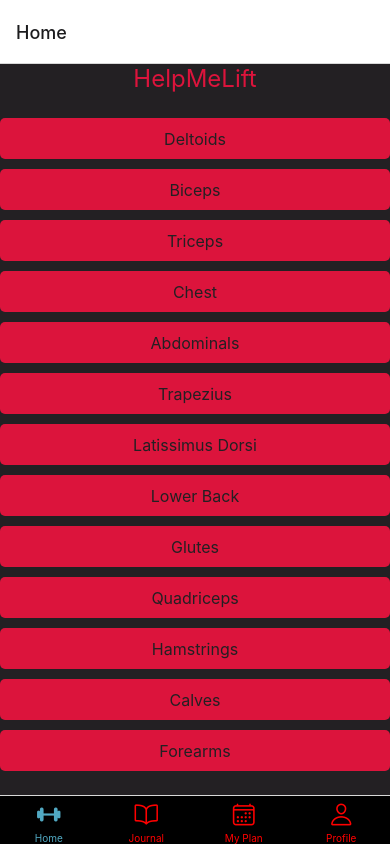
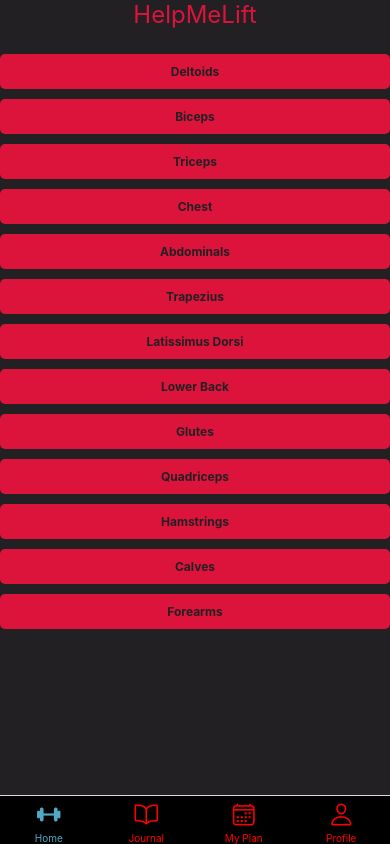
Before and after one commit to MyUsernamesWereTaken/HelpMeLift-React-Native-Edition-, a React Native app in the folder HelpMeLift/: screen /Home in a window 390 px wide. Built offline with nearby package versions, Linux system fonts and the light colour scheme.

Commit message:
Removed Header and reduced button size
Removed Header and reduced button size as well as made button texts bold

---TODO---:
- Correctly adjust buttons on FlatList using GPT.
- Move Modal to another .js file
- Make sure the HelpMeLift title can be visible again.

```diff
--- a/HelpMeLift/App.js
+++ b/HelpMeLift/App.js
@@ -18,10 +18,11 @@ export default function App(){
 
       <Tab.Navigator
         screenOptions={({ route }) => ({
+          headerShown:false,
           tabBarStyle: { backgroundColor: "#000000"},
           tabBarInactiveTintColor: "red",
           tabBarActiveTintColor: "#51A9C3",
-          tabBarIcon: ({ focused, color, size }) => {
+          tabBarIcon: ({ focused, color }) => {
             let iconName;
             if (route.name === "Home") {
               iconName = focused ? "barbell" : "barbell-outline";
@@ -32,7 +33,7 @@ export default function App(){
             } else if (route.name === "Profile") {
               iconName = focused ? "person" : "person-outline";
             }
-            return <Ionicons name={iconName} size={size} color={color} />;
+            return <Ionicons name={iconName} size={25} color={color} />;
           },
         })}>
 
--- a/HelpMeLift/screens/Home.js
+++ b/HelpMeLift/screens/Home.js
@@ -1,6 +1,6 @@
 import { useState } from 'react';
 import { StatusBar } from 'expo-status-bar';
-import { StyleSheet, Text, View, TouchableOpacity, ScrollView, Modal, useWindowDimensions, SafeAreaView, FlatList } from 'react-native';
+import { StyleSheet, Text, View, TouchableOpacity, ScrollView, Modal, useWindowDimensions, SafeAreaView, FlatList, VirtualizedList } from 'react-native';
 import { buttons, exercises } from "../dataFiles/constants";
 
 export default function Home() {
@@ -21,9 +21,11 @@ export default function Home() {
   return (
     <SafeAreaView style={{flex:1, backgroundColor:"#232023"}}>
       <ScrollView showsVerticalScrollIndicator={false} showsHorizontalScrollIndicator={false}>
-        <StatusBar backgroundColor={"darkred"} barStyle={"light-content"}/>
+        <StatusBar backgroundColor={"#232023"} barStyle={"light-content"}/>
 
-        <Text style={styles.heading}>HelpMeLift</Text>
+        <View>
+          <Text style={styles.heading}>HelpMeLift</Text>
+        </View>
 
         <View>
             <FlatList data = {buttons}
@@ -39,7 +41,7 @@ export default function Home() {
 
         <Modal visible={isModalVisible} onRequestClose={() => setIsModalVisible(false)} animationType="slide">
 
-          <View style={{flex: 1, backgroundColor: "#333333", padding: 60}}>
+          <View style={{flex: 1, backgroundColor: "#333333"}}>
             <FlatList data={selectedExercises} ListHeaderComponent = {<Text style={styles.modalHeading}>{selectedTitle}</Text>} keyExtractor={(item, index) => index.toString()}
               renderItem={({ item, index }) => {
                 return(
@@ -64,14 +66,15 @@ export default function Home() {
     },
     button: {
       backgroundColor: "crimson",
-      padding: 10.5,
+      padding: 10,
       borderRadius: 5,
       marginVertical: 5,
       alignItems: 'center',
     },
     buttonText: {
       color: "#232023",
-      fontSize: 16,
+      fontSize: 12,
+      fontWeight:"bold",
     },
     modalHeading: {
       color: "crimson",
```
